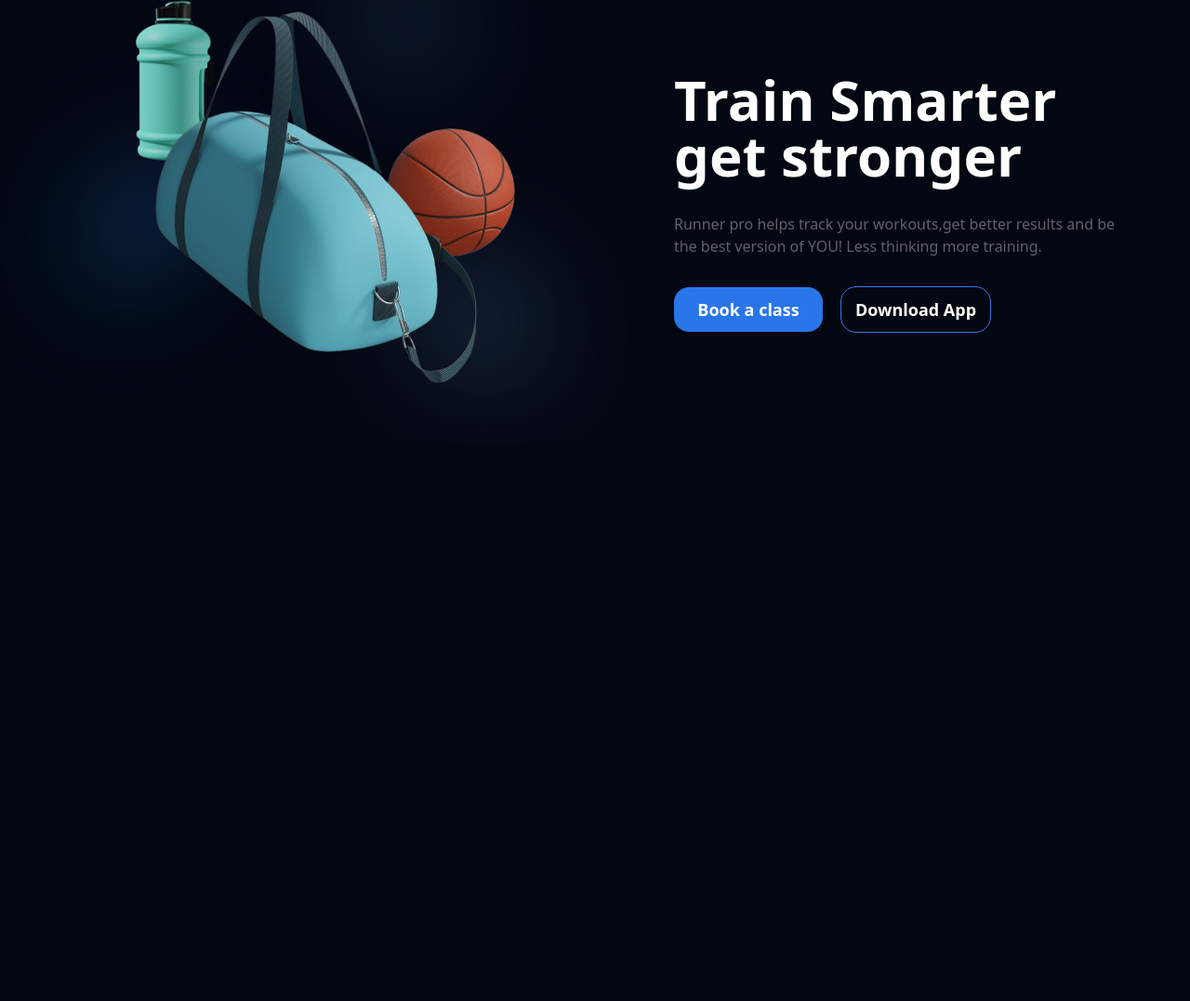
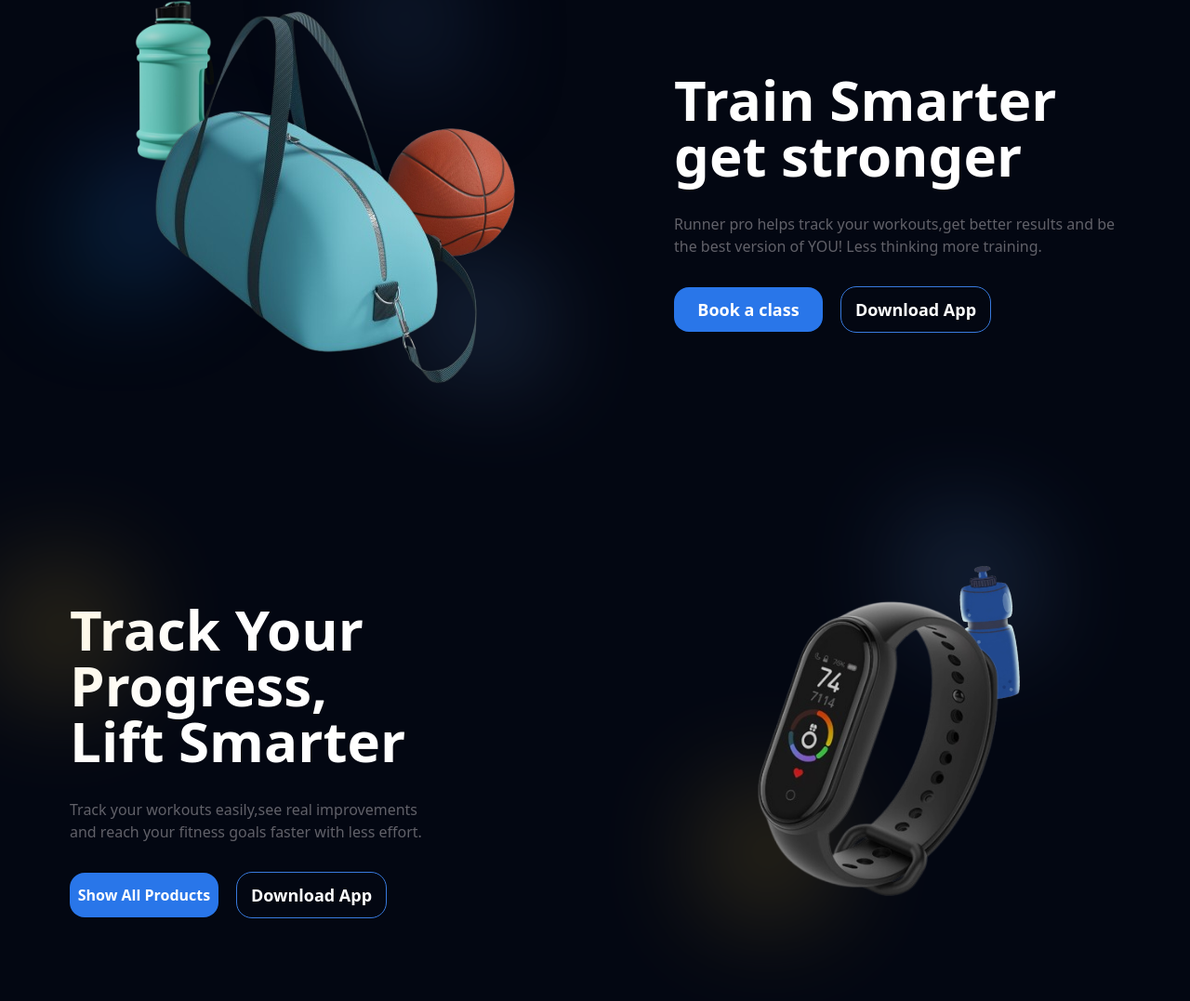
Before and after one commit to Abdullahkhn44/Tailwind-Website, a website: page src/index.html in a window 1280 px wide. Shown: the part 933-2010 px from the top of the page at 93% size. Before the commit the page ends 1410 px from the top, so only its background shows below. Drawn offline with Linux system fonts and the light colour scheme; files whose address does not match are found by name.

Commit message:
Added Track fitness section

```diff
--- a/src/index.html
+++ b/src/index.html
@@ -128,7 +128,8 @@
                     Train Smarter <br> get stronger
                 </h1>
 
-                <h3 class="text-[#616169] text-[16px] font-medium mt-8 ">Runner pro helps track your workouts,get better results and be the best version of YOU! Less thinking more training.</h3>
+                <h3 class="text-[#616169] text-[16px] font-medium mt-8 ">Runner pro helps track your workouts,get better
+                    results and be the best version of YOU! Less thinking more training.</h3>
 
                 <!-- Two Buttons inline Start-->
                 <div class=" flex gap-5 mt-8">
@@ -169,6 +170,63 @@
 
         </div>
     </div>
+
+    <!-- Track Progress Container -->
+
+    <div class="flex w-full h-full mt-20 bg-[#030712] justify-around gap-15">
+        <!-- left side div -->
+        <div class="w-120 h-130 flex justify-center items-center flex-col   ">
+            <div>
+
+                <h1 class="text-white font-bold text-6xl ">
+                    Track Your Progress,<br>Lift Smarter
+                </h1>
+
+                <h3 class="text-[#616169] text-[16px] font-medium mt-8 ">Track your workouts easily,see real improvements<br>and reach your fitness goals faster with less effort.</h3>
+
+                <!-- Two Buttons inline Start-->
+                <div class=" flex gap-5 mt-8">
+
+                    <button type="button" class="text-[16px] bg-[#2976e9] text-white font-bold rounded-2xl
+                     w-40 h-12 hover:bg-[#4338dee6] hover:text-black ">Show All Products</button>
+                    <button type="button" class="text-[18px] outline-1 outline-[#387ADE] text-white font-bold rounded-2xl
+                    w-40 h-12 hover:bg-[#4338dee6]">Download App</button>
+
+                </div>
+
+                <!-- Two Buttons inline END -->
+
+            </div>
+
+
+        </div>
+        <!-- Right side image div -->
+
+        <div class=" relative w-130 h-130 flex justify-center items-center">
+
+
+            <div class=" flex ">
+                <!-- Below are neon shades images -->
+
+
+                <img class="w-30 h-30 absolute top-75 blur-3xl opacity-30 left-20 z-0"
+                    src="../assets/watches/gold3.png">
+
+                <img class="w-30 h-30 absolute top-0 blur-3xl   opacity-65 left-75 z-0" src="../assets/shoes.png">
+
+                <img class="w-30 h-30 absolute bottom-85 blur-3xl opacity-30 right-270 z-0"
+                    src="../assets/watches/gold3.png">
+
+                    <img class="w-40 h-40 absolute top-12 left-75 rotate-30   " src="../assets/bottle1.png">
+
+                <img class="w-110 h-110   rounded-full relative  brightness-80  " src="../assets/watches/fit1.png">
+            </div>
+
+        </div>
+    </div>
+
+
+
 </body>
 
 </html>
```
Also changed, not shown: assets/watches/fit1.png (added), assets/watches/gold1.png (added), assets/watches/gold2.png (added), assets/watches/gold3.png (added), assets/watches/watch1.png (added), assets/watches/watch2.png (added), assets/watches/watch3.png (added), src/Style/output.css.
